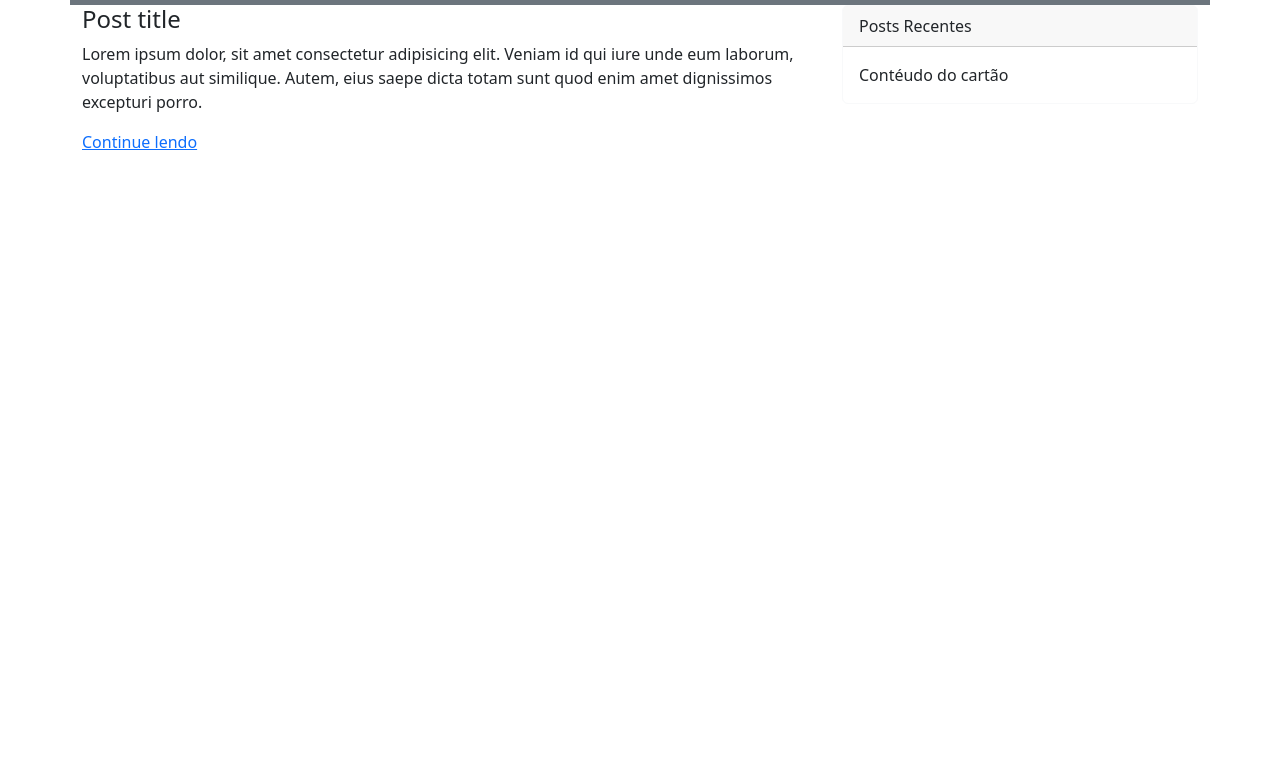
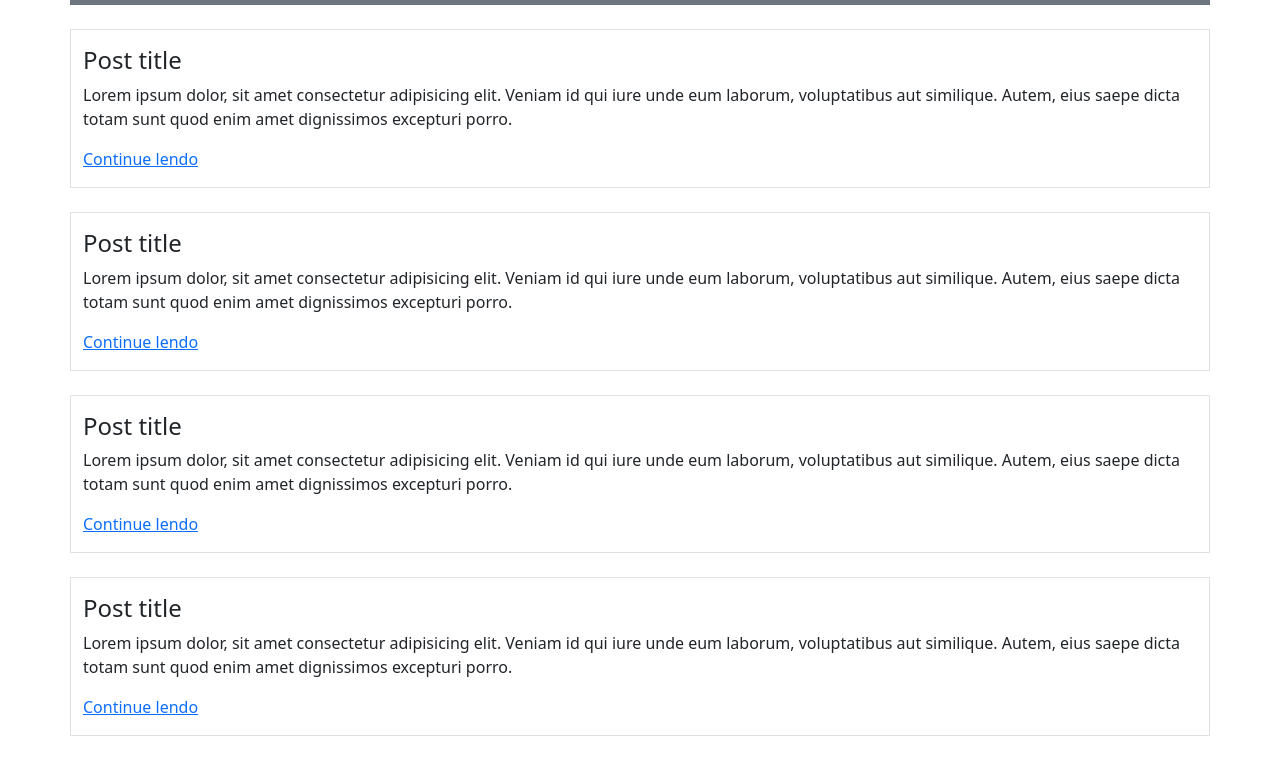
Before and after one commit to LauroPimentel/digital-blog, a plain HTML site: page index.html in a window 1280 px wide. Shown: the part 51-811 px from the top of the page. Drawn offline with nearby package versions, Linux system fonts and the light colour scheme.

Commit message:
Removendo aside e adicionando mais 3 posts

```diff
--- a/index.html
+++ b/index.html
@@ -31,8 +31,8 @@
     </header>
     <main class="container">
         <div class="row">
-            <div class="col-8" border>
-             <div>
+            <div class="col border mt-4 py-3" border>
+             <div class="">
                 <h4>Post title</h4>
                 <p>
                     Lorem ipsum dolor, sit amet consectetur adipisicing elit. Veniam id qui iure unde eum laborum, voluptatibus aut similique. Autem, eius saepe dicta totam sunt quod enim amet dignissimos excepturi porro.
@@ -40,14 +40,40 @@
                 <a href="#">Continue lendo</a>
              </div>
             </div>
-
-        <aside class="col">
-            <divc class="card border-light">
-                <div class="card-header">Posts Recentes</div>
-                <div class="card-body">
-                    Contéudo do cartão
+            </div>
+            <div class="row">
+                <div class="col border mt-4 py-3" border>
+                 <div class="">
+                    <h4>Post title</h4>
+                    <p>
+                        Lorem ipsum dolor, sit amet consectetur adipisicing elit. Veniam id qui iure unde eum laborum, voluptatibus aut similique. Autem, eius saepe dicta totam sunt quod enim amet dignissimos excepturi porro.
+                    </p>
+                    <a href="#">Continue lendo</a>
+                 </div>
                 </div>
-            </div>
+                </div>
+                <div class="row">
+                    <div class="col border mt-4 py-3" border>
+                     <div class="">
+                        <h4>Post title</h4>
+                        <p>
+                            Lorem ipsum dolor, sit amet consectetur adipisicing elit. Veniam id qui iure unde eum laborum, voluptatibus aut similique. Autem, eius saepe dicta totam sunt quod enim amet dignissimos excepturi porro.
+                        </p>
+                        <a href="#">Continue lendo</a>
+                     </div>
+                    </div>
+                    </div>
+                    <div class="row">
+                        <div class="col border my-4 py-3" border>
+                         <div class="">
+                            <h4>Post title</h4>
+                            <p>
+                                Lorem ipsum dolor, sit amet consectetur adipisicing elit. Veniam id qui iure unde eum laborum, voluptatibus aut similique. Autem, eius saepe dicta totam sunt quod enim amet dignissimos excepturi porro.
+                            </p>
+                            <a href="#">Continue lendo</a>
+                         </div>
+                        </div>
+                        </div>
         </aside>
     </div>
     </main>
```
